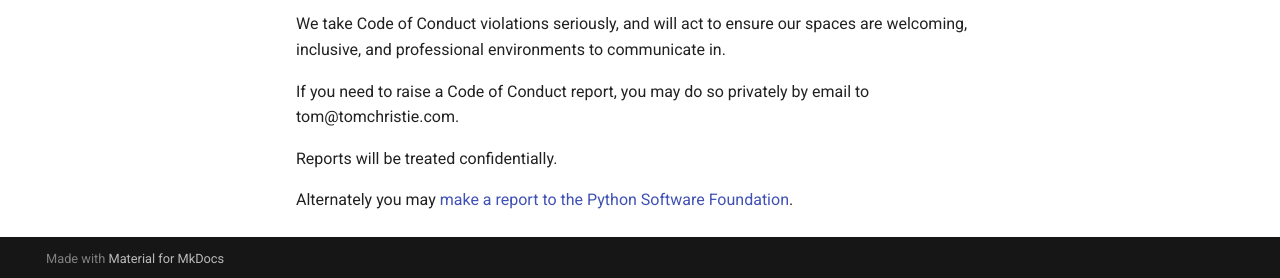
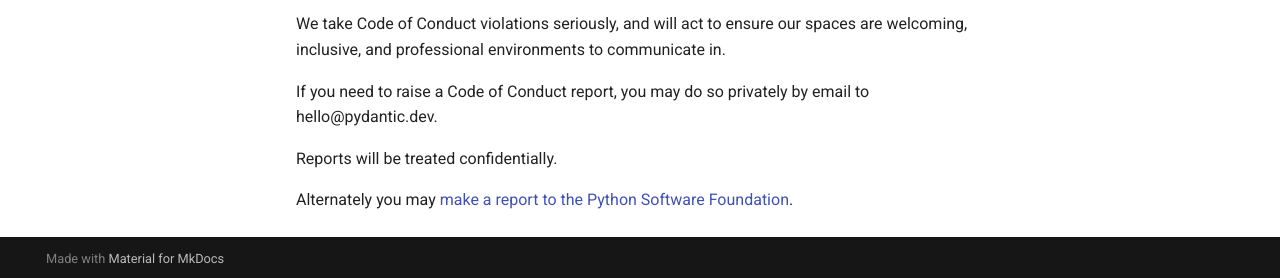
Before and after one commit to CarolinaBentrescas/httpx2, an MkDocs documentation site: the page built from docs/code_of_conduct.md, in a window 1280 px wide and 900 px high, scrolled down 1748 px. Shown: the part 619-897 px from the top of the window. Built offline with MkDocs 1.6.1 and Material for MkDocs 9.7.7, drawn with Linux system fonts in a browser that asks for light colours; comment, search, counter and statistics services are not loaded.

Commit message:
Update community links to pydantic/httpx2 (#964)

```diff
--- a/docs/code_of_conduct.md
+++ b/docs/code_of_conduct.md
@@ -49,7 +49,7 @@ Community members asked to stop any inappropriate behavior are expected to compl
 
 We take Code of Conduct violations seriously, and will act to ensure our spaces are welcoming, inclusive, and professional environments to communicate in.
 
-If you need to raise a Code of Conduct report, you may do so privately by email to tom@tomchristie.com.
+If you need to raise a Code of Conduct report, you may do so privately by email to hello@pydantic.dev.
 
 Reports will be treated confidentially.
 
```
Also changed, not shown: .github/ISSUE_TEMPLATE/1-issue.md, .github/PULL_REQUEST_TEMPLATE.md, 1 other file.
